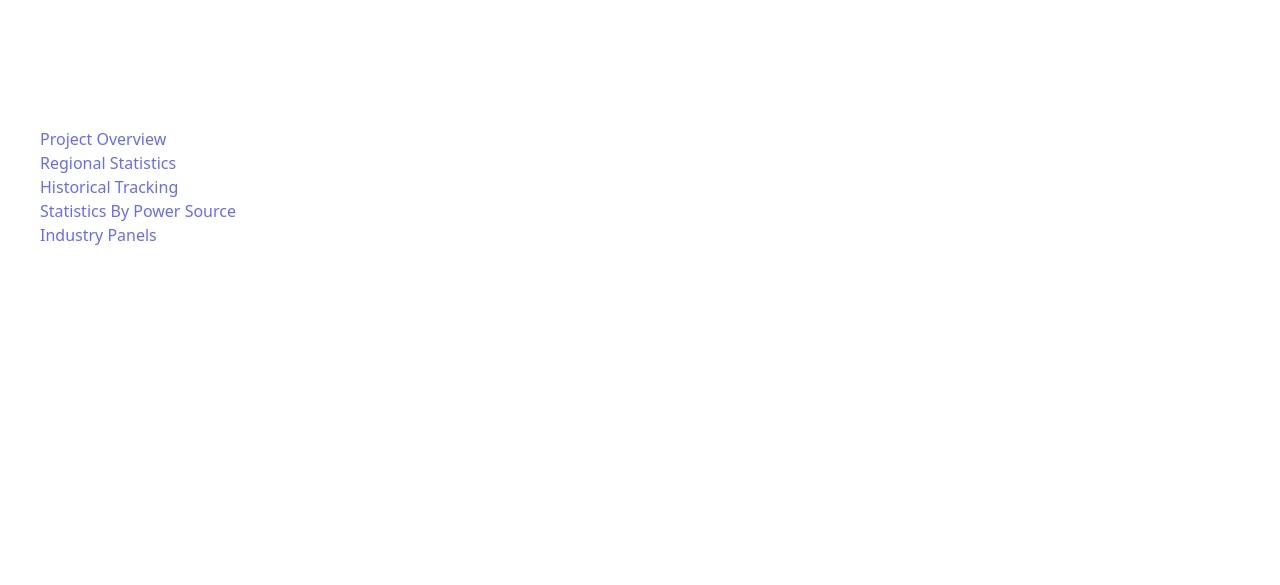
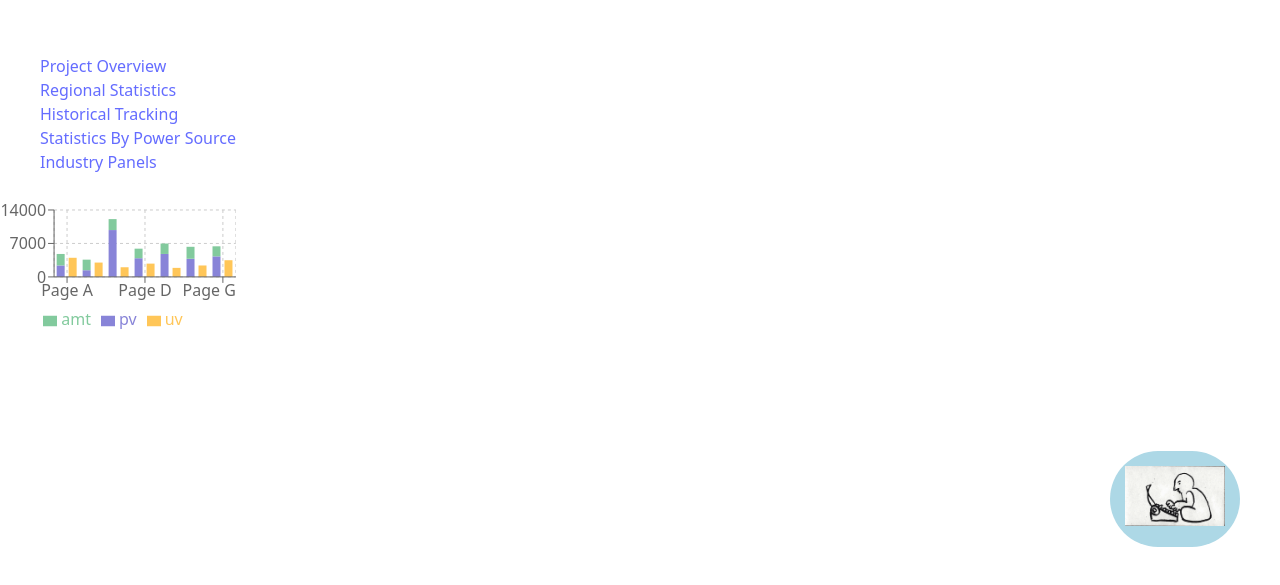
Before and after one commit to web-building28/docker-ci-tutorial, a React (Vite) app in the folder react-vite-ci/: page / in a window 1280 px wide. Shown: the part 213-798 px from the top of the page. Built offline with nearby package versions, Linux system fonts and the light colour scheme.

Commit message:
Chat btn boilerplate with builtin lazy load

```diff
--- /dev/null
+++ b/react-vite-ci/src/navigation/ChatWindow.tsx
@@ -0,0 +1,46 @@
+import { useState } from 'react'
+import ContactUs from '../assets/ContactUs.gif'
+
+const chatStyles = {
+  header: {
+
+  },
+  buttonWrapper: {
+    position: 'absolute',
+    right: '40px',
+    bottom: '40px',
+    background: 'lightblue',
+    padding: '15px',
+    borderRadius: '50px'
+  }
+};
+
+//make styles for progressive web app
+
+const ChatForm: React.FC = () => {
+    return (
+        <div>
+            <h2>Chat window coming soon!</h2>
+        </div>
+    )
+}
+
+const ChatWindow: React.FC = () => {
+  // const [count, setCount] = useState(0)
+  const [showWindow, setShowWindow] = useState(false)
+
+  const showWindowToggle = () => {
+    return setShowWindow(showWindow => !showWindow)
+  }
+
+  return (
+    <>
+        <p>{showWindow === true ? (<ChatForm />) : ''}</p>
+        <div style={chatStyles.buttonWrapper} onClick={showWindowToggle}>
+            <img src={ContactUs} alt="Contact Us Window Pop-up Button Gif of Typewriter Cartoon" width='100' height='60'/>
+        </div>
+    </>
+  )
+}
+
+export default ChatWindow;
--- a/react-vite-ci/src/pages/Homepage.tsx
+++ b/react-vite-ci/src/pages/Homepage.tsx
@@ -1,4 +1,7 @@
+import { useState } from 'react'
+import { BarChart, Bar, XAxis, YAxis, CartesianGrid, Tooltip, Legend, LegendPayload } from 'recharts'
 import Navigation from '../navigation/Navigation'
+import ChatWindow from '../navigation/ChatWindow'
 
 const homePageStyles = {
   main: {
@@ -6,13 +9,108 @@ const homePageStyles = {
   }
 }
 
+const data = [
+  {
+    name: 'Page A',
+    uv: 4000,
+    pv: 2400,
+    amt: 2400,
+  },
+  {
+    name: 'Page B',
+    uv: 3000,
+    pv: 1398,
+    amt: 2210,
+  },
+  {
+    name: 'Page C',
+    uv: 2000,
+    pv: 9800,
+    amt: 2290,
+  },
+  {
+    name: 'Page D',
+    uv: 2780,
+    pv: 3908,
+    amt: 2000,
+  },
+  {
+    name: 'Page E',
+    uv: 1890,
+    pv: 4800,
+    amt: 2181,
+  },
+  {
+    name: 'Page F',
+    uv: 2390,
+    pv: 3800,
+    amt: 2500,
+  },
+  {
+    name: 'Page G',
+    uv: 3490,
+    pv: 4300,
+    amt: 2100,
+  },
+]
+
 const Homepage: React.FC = () => {
+
+  const [focusedDataKey, setFocusedDataKey] = useState<string | null>(null);
+  const [locked, setLocked] = useState<boolean>(false);
+
+  const onLegendMouseEnter = (payload: LegendPayload) => {
+    if (!locked) {
+      setFocusedDataKey(String(payload.dataKey))
+    }
+  }
+
+  const onLegendMouseOut = () => {
+    if (!locked) {
+      setFocusedDataKey(null)
+    }
+  }
+
+  const onLegendClick = (payload: LegendPayload) => {
+    if (focusedDataKey === String(payload.dataKey)) {
+      if (locked) {
+        setFocusedDataKey(null)
+        setLocked(false)
+      } else {
+        setLocked(true)
+      }
+    } else {
+      setFocusedDataKey(String(payload.dataKey))
+      setLocked(true);
+    }
+  }
 
   return (
     <>
       <Navigation />
       <main style={homePageStyles.main}>
         {/* css grid that can scroll sticky nav bar and map different chart type children array */}
+          <ChatWindow />
+           <BarChart
+              style={{ width: '100%', maxWidth: '700px', maxHeight: '70vh', aspectRatio: 1.618 }}
+              responsive
+              data={data}
+                margin={{
+                top: 20,
+                right: 0,
+                left: 0,
+                bottom: 5,
+              }}
+            >
+              <CartesianGrid strokeDasharray="3 3" />
+              <XAxis dataKey="name" />
+              <YAxis width="auto" />
+              <Tooltip />
+              <Legend onMouseEnter={onLegendMouseEnter} onMouseOut={onLegendMouseOut} onClick={onLegendClick} />
+              <Bar dataKey="pv" stackId="a" fill={focusedDataKey == null || focusedDataKey === 'pv' ? '#8884d8' : '#eee'} />
+              <Bar dataKey="amt" stackId="a" fill={focusedDataKey == null || focusedDataKey === 'amt' ? '#82ca9d' : '#eee'} />
+              <Bar dataKey="uv" fill={focusedDataKey == null || focusedDataKey === 'uv' ? '#ffc658' : '#eee'} />
+            </BarChart>
       </main>
     </>
   )
--- a/react-vite-ci/src/pages/Industry.tsx
+++ b/react-vite-ci/src/pages/Industry.tsx
@@ -10,6 +10,7 @@ import {
   TooltipValueType,
 } from 'recharts';
 import Navigation from '../navigation/Navigation'
+import ChatWindow from '../navigation/ChatWindow'
 
 const industryStyles = {
   main: {
@@ -82,6 +83,7 @@ const Industry: React.FC = ({ defaultIndex }: { defaultIndex?: number }) => {
       <Navigation />
       <main style={industryStyles.main}>
         <p>industry</p>
+        <ChatWindow />
         <BarChart
           data={percentageData}
           layout="vertical"
--- a/react-vite-ci/src/pages/Project.tsx
+++ b/react-vite-ci/src/pages/Project.tsx
@@ -1,5 +1,6 @@
 import { Pie, PieChart, Tooltip, TooltipIndex } from 'recharts';
 import Navigation from '../navigation/Navigation'
+import ChatWindow from '../navigation/ChatWindow'
 
 const projectStyles = {
   main: {
@@ -49,6 +50,7 @@ const Project: React.FC = ({
       <Navigation />
       <main style={projectStyles.main}>
         <p>project</p>
+        <ChatWindow />
           <PieChart
           style={{ width: '100%', height: '100%', maxWidth: '500px', maxHeight: '80vh', aspectRatio: 1 }}
           responsive
--- a/react-vite-ci/src/pages/Regions.tsx
+++ b/react-vite-ci/src/pages/Regions.tsx
@@ -1,5 +1,6 @@
 import { CartesianGrid, Legend, Line, LineChart, Tooltip, XAxis, YAxis } from 'recharts';
 import Navigation from '../navigation/Navigation'
+import ChatWindow from '../navigation/ChatWindow'
 
 const regionsStyles = {
   main: {
@@ -67,6 +68,7 @@ const Regions: React.FC = () => {
       <Navigation />
       <main style={regionsStyles.main}>
         <p>regions</p>
+        <ChatWindow />
           <LineChart
             style={{ width: '100%', maxWidth: '700px', maxHeight: '70vh', aspectRatio: 1.618 }}
             responsive
--- a/react-vite-ci/src/pages/Sources.tsx
+++ b/react-vite-ci/src/pages/Sources.tsx
@@ -1,5 +1,6 @@
 import { ScatterChart, Scatter, XAxis, YAxis, CartesianGrid, Tooltip } from 'recharts'
 import Navigation from '../navigation/Navigation'
+import ChatWindow from '../navigation/ChatWindow'
 
 const sourcesStyles = {
   main: {
@@ -46,6 +47,7 @@ const Sources: React.FC = () => {
       <Navigation />
       <main style={sourcesStyles.main}>
         <p>sources</p>
+        <ChatWindow />
            <ScatterChart
               style={{ width: '100%', maxWidth: '700px', maxHeight: '70vh', aspectRatio: 1.618 }}
               responsive
--- a/react-vite-ci/src/pages/Tracking.tsx
+++ b/react-vite-ci/src/pages/Tracking.tsx
@@ -1,6 +1,7 @@
 import { useState } from 'react';
 import { BarChart, Bar, XAxis, YAxis, CartesianGrid, Tooltip, Legend, LegendPayload } from 'recharts';
 import Navigation from '../navigation/Navigation'
+import ChatWindow from '../navigation/ChatWindow'
 
 const trackingStyles = {
   main: {
@@ -97,6 +98,7 @@ const Tracking: React.FC = () => {
       <Navigation />
       <main style={trackingStyles.main}>
         <p>tracking</p>
+        <ChatWindow />
         <BarChart
           style={{ width: '100%', maxWidth: '700px', maxHeight: '70vh', aspectRatio: 1.618 }}
           responsive
```
Also changed, not shown: react-vite-ci/src/assets/ContactUs.gif (added).
